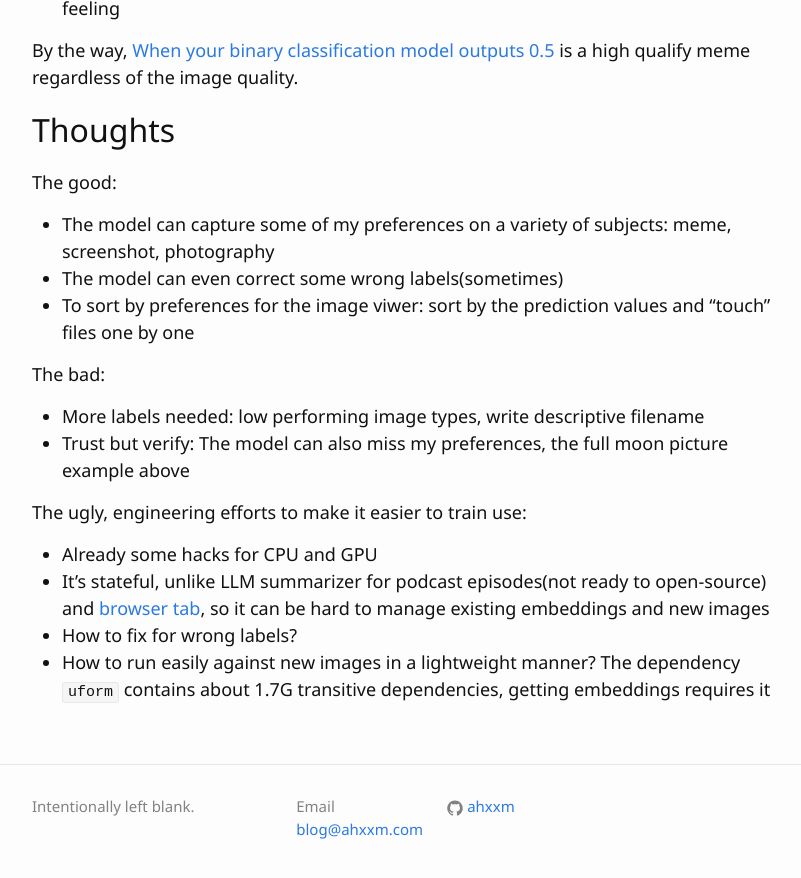
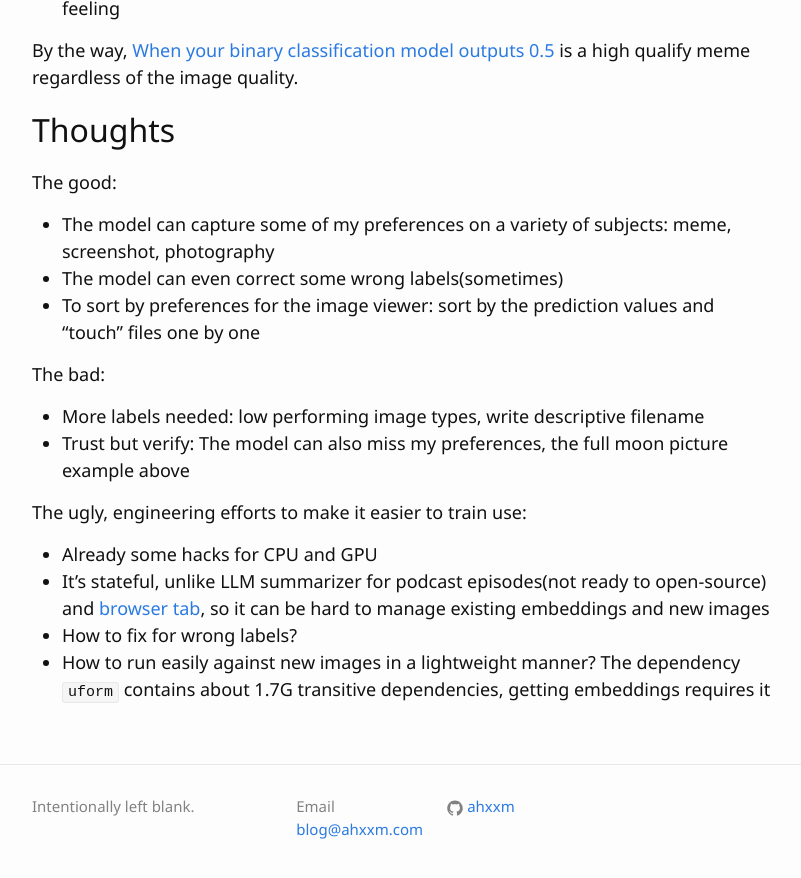
Before and after one commit to ahxxm/ahxxm.github.io, a Jekyll site: the page built from _posts/2023-04-09-image-binary-classifier-en.md, in a window 1280 px wide and 900 px high, scrolled down 5692 px. Shown: the top 878 px of the window, without its empty margins (238-1039 px from the left). Built offline with Jekyll 4.4.1, drawn with Linux system fonts in a browser that asks for light colours.

Commit message:
fix spell check

```diff
--- a/_posts/2023-04-09-image-binary-classifier-en.md
+++ b/_posts/2023-04-09-image-binary-classifier-en.md
@@ -234,7 +234,7 @@ By the way, [When your binary classification model outputs 0.5](https://twitter.
 The good:
 - The model can capture some of my preferences on a variety of subjects: meme, screenshot, photography
 - The model can even correct some wrong labels(sometimes)
-- To sort by preferences for the image viwer: sort by the prediction values and "touch" files one by one
+- To sort by preferences for the image viewer: sort by the prediction values and "touch" files one by one
 
 The bad:
 - More labels needed: low performing image types, write descriptive filename
```
Also changed, not shown: 1 other file.
